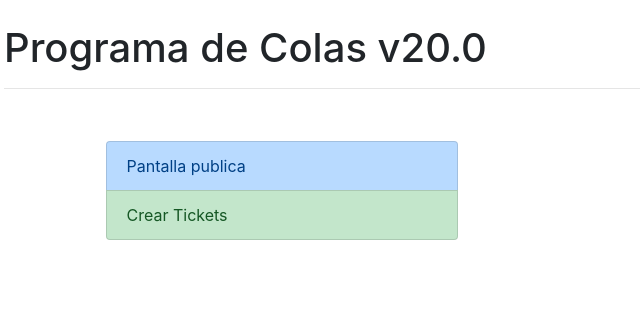
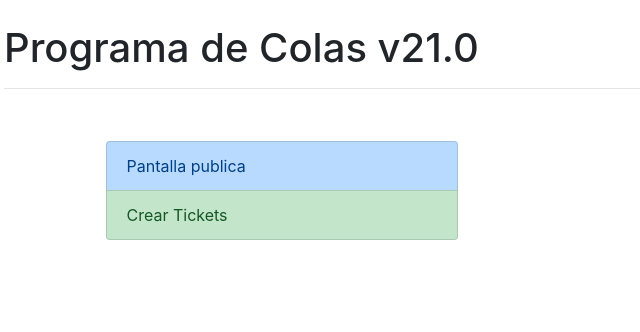
Before and after one commit to DAOBLUR/SistemaGestionDeColasPorTurnos, a website: page public/index.html in a window 1280 px wide. Shown: the full height of the page, 81-721 px from the left. Drawn offline with nearby package versions, Linux system fonts and the light colour scheme.

```diff
--- a/public/index.html
+++ b/public/index.html
@@ -13,7 +13,7 @@
 </head>
 
 <body class="container mt-4">
-    <h1>Programa de Colas v20.0</h1>
+    <h1>Programa de Colas v21.0</h1>
     <hr>
 
     <div class="container">
```
Also changed, not shown: 1 other file.
